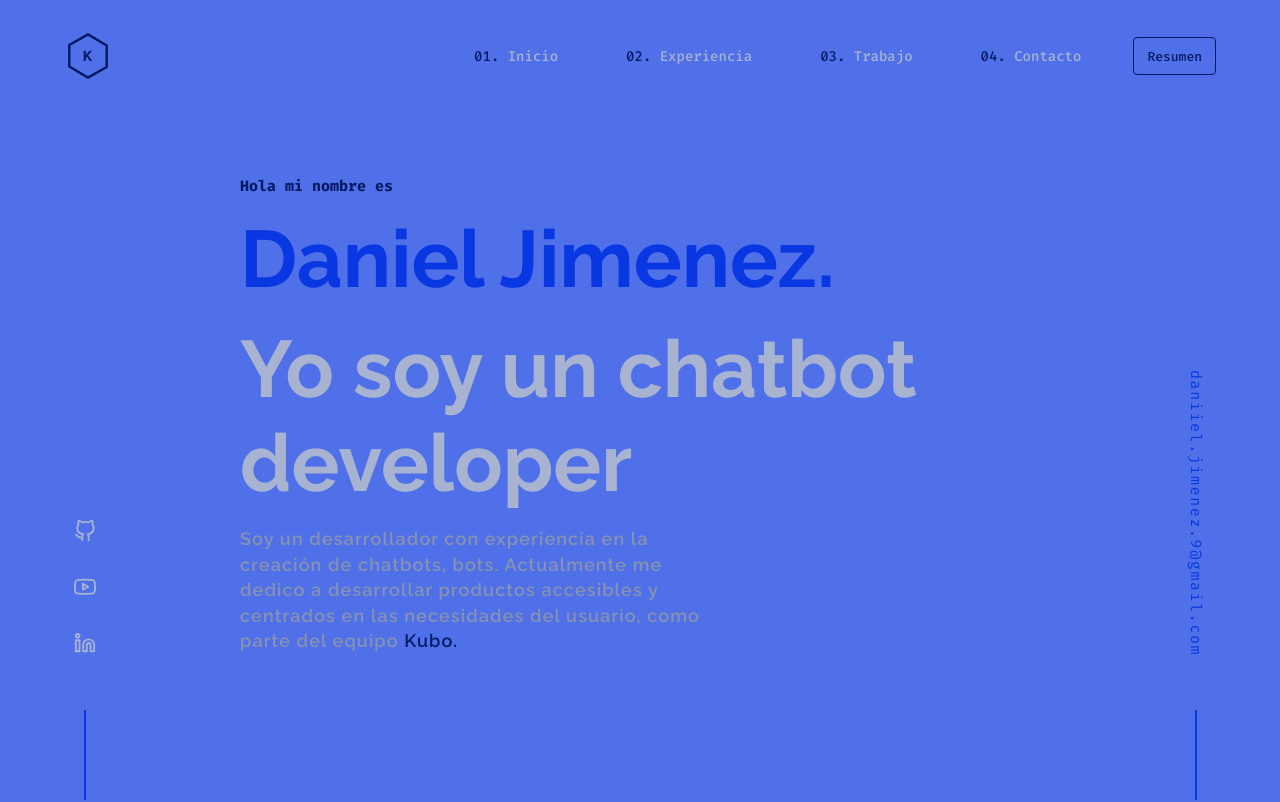
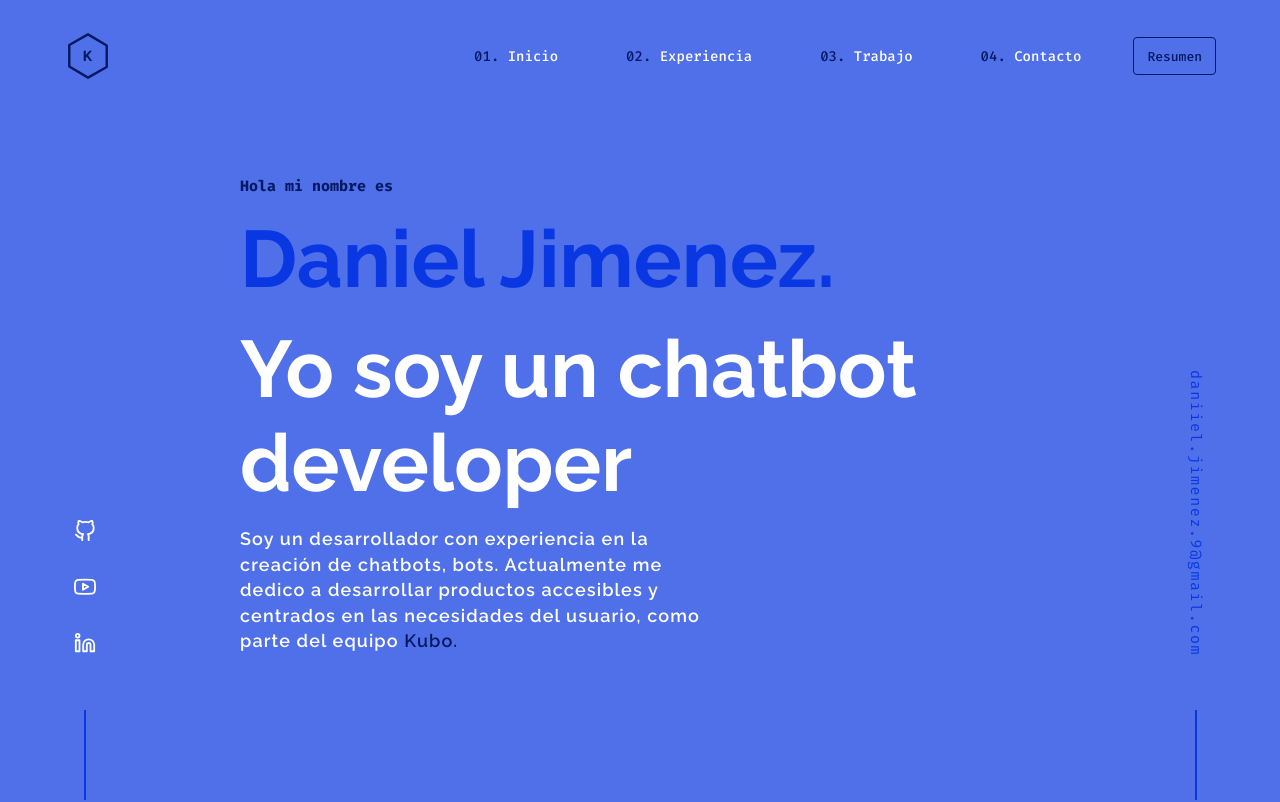
Before and after one commit to peligro99/cv, a Next.js app: page / in a window 1280 px wide. Shown: the top 802 px of the page. Built offline with nearby package versions, Linux system fonts and the light colour scheme; no server answers.

Commit message:
cambios de tema a la pagina

```diff
--- a/src/scss/globals.css
+++ b/src/scss/globals.css
@@ -2,11 +2,11 @@
   --navy-shadow: rgba(2, 12, 27, 0.7);
   --background-color: #4F70E8;
   --lightest-navy: #233554;
-  --light-navy: #112240;
+  --light-navy: white;
   --dark-slate: #495670;
-  --slate: #8892b0;
+  --slate: white;
   --light-slate: #0938E3;
-  --lightest-slate: #a8b2d1;
+  --lightest-slate: white;
   --theme-color: #041963;
 }
 
```
